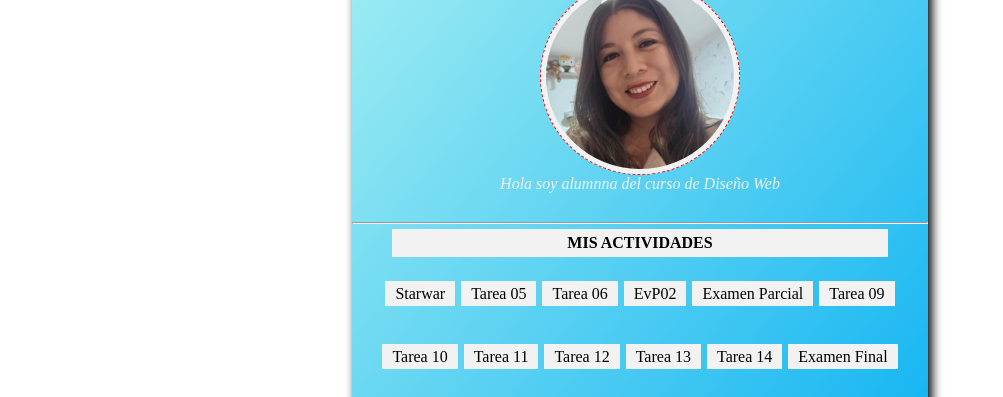
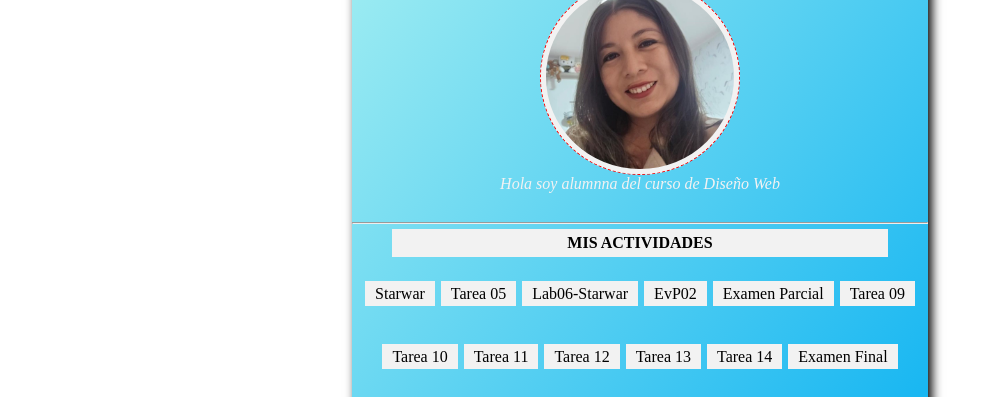
Before and after one commit to EliCD/EliCD.github.io, a plain HTML site: page index.html in a window 1280 px wide. Shown: the part 201-598 px from the top of the page, without its empty margins (0-1003 px from the left). Drawn offline with Linux system fonts and the light colour scheme.

Commit message:
Update index.html

```diff
--- a/index.html
+++ b/index.html
@@ -25,7 +25,7 @@ v<!DOCTYPE html>
                 <!--tarea04,tarea05,evp2,exp son los nombres de los repositorios github secundarios-->
                 <li><a href="/Starwar/index.html">Starwar</a></li>
                 <li><a href="/tarea05/index.html">Tarea 05</a></li>
-                <li><a href="/tarea06/index.html">Tarea 06</a></li>
+                <li><a href="/Lab06-Starwar/index.html">Lab06-Starwar</a></li>
                 <li><a href="/evp2/index.html">EvP02</a></li>
                 <li><a href="/exp/index.html">Examen Parcial</a></li>
                 <li><a href="#">Tarea 09</a></li>
```
